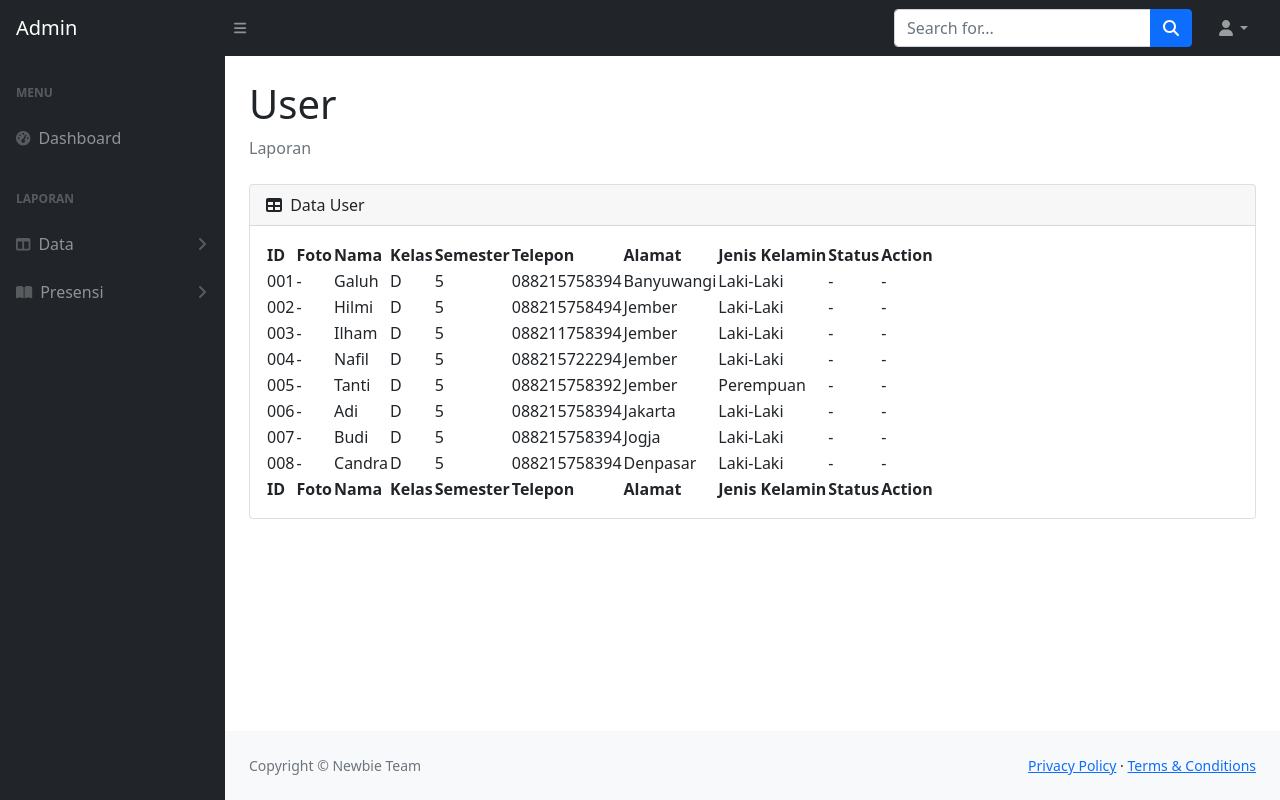
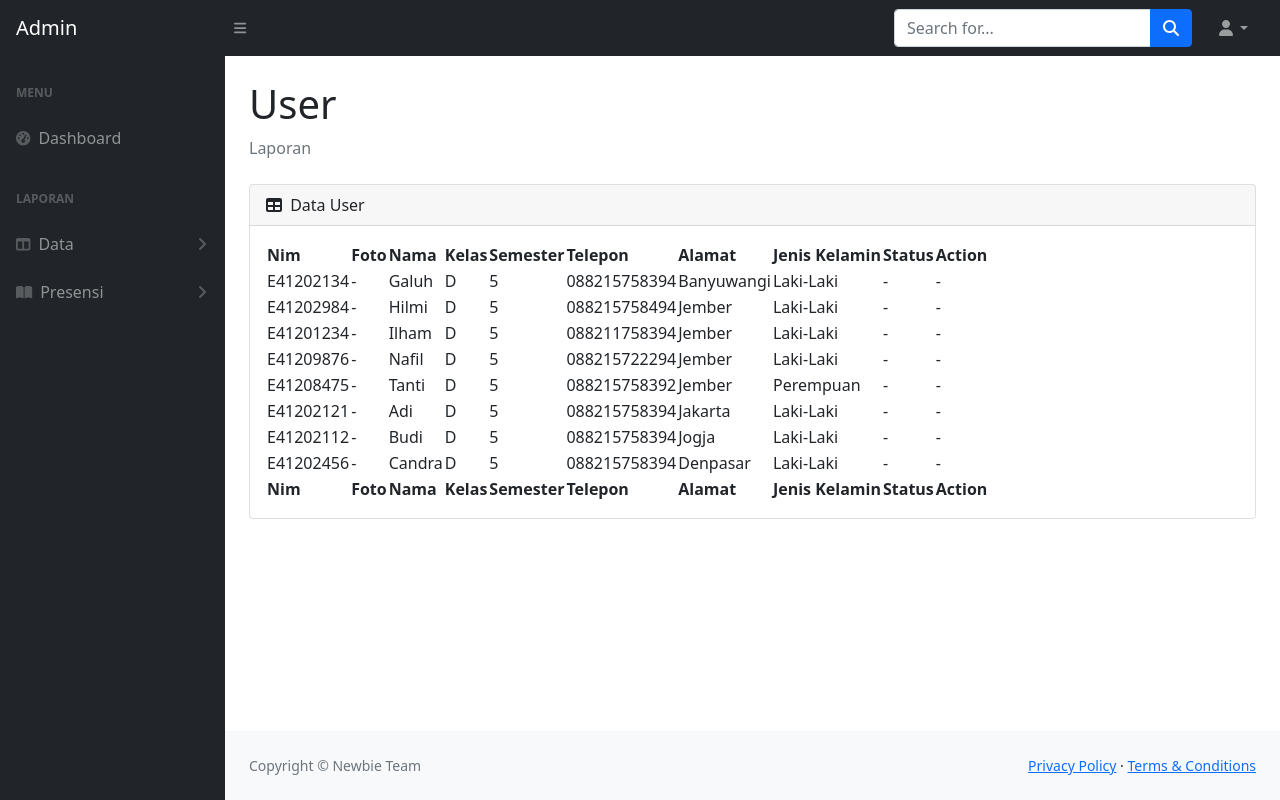
Before and after one commit to Galuh304/FaceRecognition, a Django app: page /user/ in a window 1280 px wide. Run offline with Django 4.2, Linux system fonts and the light colour scheme; some libraries are stand-ins or nearby versions.

Commit message:
galuh commit

```diff
--- a/templates/user.html
+++ b/templates/user.html
@@ -1,6 +1,7 @@
 <!DOCTYPE html>
 {% load static %}
 <html lang="en">
+
 <head>
     <meta charset="utf-8" />
     <meta http-equiv="X-UA-Compatible" content="IE=edge" />
@@ -12,27 +13,34 @@
     <link href="{%static 'css/styles.css' %}" rel="stylesheet" />
     <script src="https://use.fontawesome.com/releases/v6.1.0/js/all.js" crossorigin="anonymous"></script>
 </head>
+
 <body class="sb-nav-fixed">
     <nav class="sb-topnav navbar navbar-expand navbar-dark bg-dark">
         <!-- Navbar Brand-->
         <a class="navbar-brand ps-3" href="index.html">Admin</a>
         <!-- Sidebar Toggle-->
-            <button class="btn btn-link btn-sm order-1 order-lg-0 me-4 me-lg-0" id="sidebarToggle" href="#!"><i class="fas fa-bars"></i></button>
+        <button class="btn btn-link btn-sm order-1 order-lg-0 me-4 me-lg-0" id="sidebarToggle" href="#!"><i
+                class="fas fa-bars"></i></button>
         <!-- Navbar Search-->
         <form class="d-none d-md-inline-block form-inline ms-auto me-0 me-md-3 my-2 my-md-0">
             <div class="input-group">
-                    <input class="form-control" type="text" placeholder="Search for..." aria-label="Search for..." aria-describedby="btnNavbarSearch" />
-                    <button class="btn btn-primary" id="btnNavbarSearch" type="button"><i class="fas fa-search"></i></button>
+                <input class="form-control" type="text" placeholder="Search for..." aria-label="Search for..."
+                    aria-describedby="btnNavbarSearch" />
+                <button class="btn btn-primary" id="btnNavbarSearch" type="button"><i
+                        class="fas fa-search"></i></button>
             </div>
         </form>
         <!-- Navbar-->
         <ul class="navbar-nav ms-auto ms-md-0 me-3 me-lg-4">
             <li class="nav-item dropdown">
-                    <a class="nav-link dropdown-toggle" id="navbarDropdown" href="#" role="button" data-bs-toggle="dropdown" aria-expanded="false"><i class="fas fa-user fa-fw"></i></a>
+                <a class="nav-link dropdown-toggle" id="navbarDropdown" href="#" role="button" data-bs-toggle="dropdown"
+                    aria-expanded="false"><i class="fas fa-user fa-fw"></i></a>
                 <ul class="dropdown-menu dropdown-menu-end" aria-labelledby="navbarDropdown">
                     <li><a class="dropdown-item" href="#!">Settings</a></li>
                     <li><a class="dropdown-item" href="#!">Activity Log</a></li>
-                        <li><hr class="dropdown-divider" /></li>
+                    <li>
+                        <hr class="dropdown-divider" />
+                    </li>
                     <li><a class="dropdown-item" href="/">Logout</a></li>
                 </ul>
             </li>
@@ -94,7 +102,7 @@
                             <table id="datatablesSimple">
                                 <thead>
                                     <tr>
-                                            <th>ID</th>
+                                        <th>Nim</th>
                                         <th>Foto</th>
                                         <th>Nama</th>
                                         <th>Kelas</th>
@@ -108,7 +116,7 @@
                                 </thead>
                                 <tfoot>
                                     <tr>
-                                            <th>ID</th>
+                                        <th>Nim</th>
                                         <th>Foto</th>
                                         <th>Nama</th>
                                         <th>Kelas</th>
@@ -122,7 +130,7 @@
                                 </tfoot>
                                 <tbody>
                                     <tr>
-                                            <td>001</td>
+                                        <td>E41202134</td>
                                         <td>-</td>
                                         <td>Galuh</td>
                                         <td>D</td>
@@ -134,7 +142,7 @@
                                         <td>-</td>
                                     </tr>
                                     <tr>
-                                            <td>002</td>
+                                        <td>E41202984</td>
                                         <td>-</td>
                                         <td>Hilmi</td>
                                         <td>D</td>
@@ -146,7 +154,7 @@
                                         <td>-</td>
                                     </tr>
                                     <tr>
-                                            <td>003</td>
+                                        <td>E41201234</td>
                                         <td>-</td>
                                         <td>Ilham</td>
                                         <td>D</td>
@@ -158,7 +166,7 @@
                                         <td>-</td>
                                     </tr>
                                     <tr>
-                                            <td>004</td>
+                                        <td>E41209876</td>
                                         <td>-</td>
                                         <td>Nafil</td>
                                         <td>D</td>
@@ -170,7 +178,7 @@
                                         <td>-</td>
                                     </tr>
                                     <tr>
-                                            <td>005</td>
+                                        <td>E41208475</td>
                                         <td>-</td>
                                         <td>Tanti</td>
                                         <td>D</td>
@@ -182,7 +190,7 @@
                                         <td>-</td>
                                     </tr>
                                     <tr>
-                                            <td>006</td>
+                                        <td>E41202121</td>
                                         <td>-</td>
                                         <td>Adi</td>
                                         <td>D</td>
@@ -194,7 +202,7 @@
                                         <td>-</td>
                                     </tr>
                                     <tr>
-                                            <td>007</td>
+                                        <td>E41202112</td>
                                         <td>-</td>
                                         <td>Budi</td>
                                         <td>D</td>
@@ -206,7 +214,7 @@
                                         <td>-</td>
                                     </tr>
                                     <tr>
-                                            <td>008</td>
+                                        <td>E41202456</td>
                                         <td>-</td>
                                         <td>Candra</td>
                                         <td>D</td>
@@ -238,7 +246,8 @@
             </footer>
         </div>
     </div>
-        <script src="https://cdn.jsdelivr.net/npm/bootstrap@5.1.3/dist/js/bootstrap.bundle.min.js" crossorigin="anonymous"></script>
+    <script src="https://cdn.jsdelivr.net/npm/bootstrap@5.1.3/dist/js/bootstrap.bundle.min.js" crossorigin="anonymous">
+    </script>
     <script src=" {%static 'js/scripts.js'%}"></script>
     <script src="https://cdnjs.cloudflare.com/ajax/libs/Chart.js/2.8.0/Chart.min.js" crossorigin="anonymous"></script>
     <script src=" {%static 'assets/demo/chart-area-demo.js'%}"></script>
@@ -246,4 +255,5 @@
     <script src="https://cdn.jsdelivr.net/npm/simple-datatables@latest" crossorigin="anonymous"></script>
     <script src=" {%static 'js/datatables-simple-demo.js'%}"></script>
 </body>
+
 </html>
```
Lines whose indentation alone changed are shown as unchanged.
